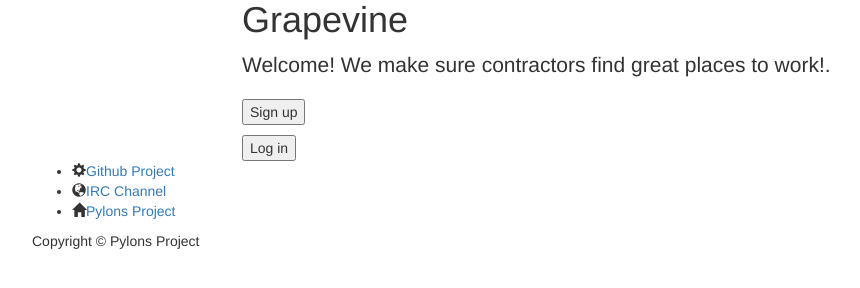
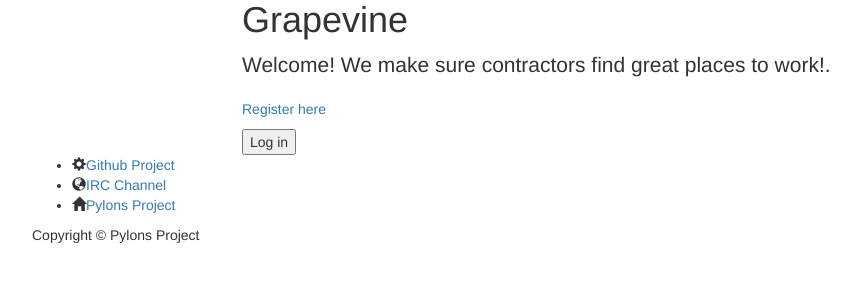
Before and after one commit to grapevine-io/gio-website, a Python web app: template grapevine/grapevine/templates/mytemplate.jinja2 in a window 1280 px wide. Shown: the part 20-308 px from the top of the page, without its empty margins (23-883 px from the left). Run offline with Jinja, Linux system fonts and the light colour scheme; the template is opened without the code that fills it, so the values that code supplies are empty; some libraries are stand-ins or nearby versions.

Commit message:
trying to fix registration

```diff
--- a/grapevine/grapevine/templates/mytemplate.jinja2
+++ b/grapevine/grapevine/templates/mytemplate.jinja2
@@ -5,7 +5,7 @@
   <h1><span class="font-semi-bold">Grapevine</span></h1>
   <p class="lead">Welcome! We make sure contractors find great places to work!.</p>
 
-  <button>Sign up</button>
+ <a href="{{request.route_url('register')}}">Register here</a>
   <p></p>
   <button>Log in</button>
 </div>
--- a/grapevine/grapevine/views/default.py
+++ b/grapevine/grapevine/views/default.py
@@ -10,6 +10,7 @@ from sqlalchemy.exc import DBAPIError
 from .. import models
 from ..forms import RegistrationForm
 from ..models.user import User
+import pdb
 
 
 @view_config(route_name='home', renderer='../templates/mytemplate.jinja2')
@@ -18,7 +19,7 @@ def my_view(request):
 
 
 @view_config(route_name='register',
-             renderer='pyramid_blogr:templates/register.jinja2')
+             renderer='../templates/register.jinja2')
 def register(request):
     form = RegistrationForm(request.POST)
     if request.method == 'POST' and form.validate():
```
Also changed, not shown: grapevine/grapevine/test.txt (deleted).
